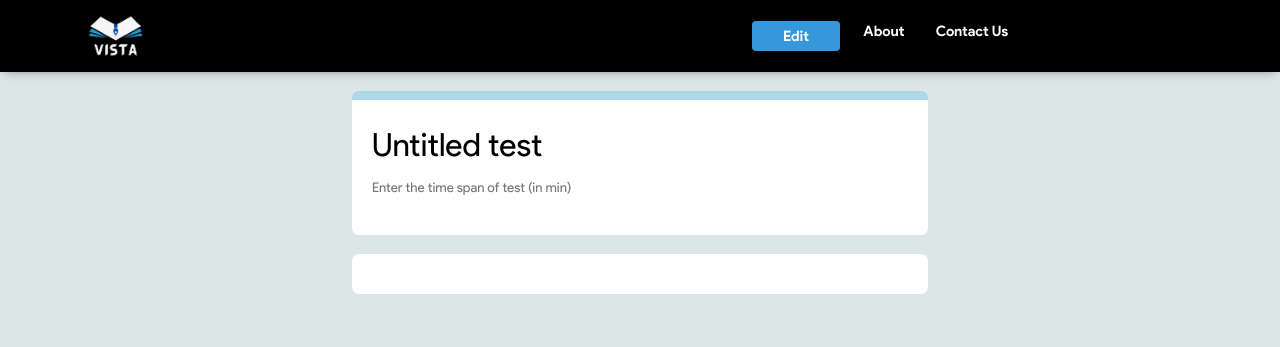
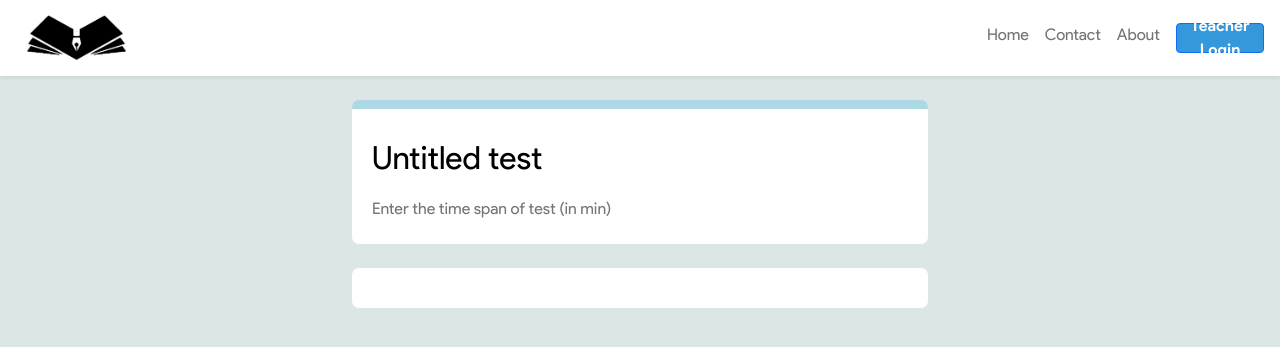
Before and after one commit to karanmandve/VISTA, a Flask app: page /show_test/index.html in a window 1280 px wide. Shown: the top 347 px of the page. Run offline with Flask 3, Linux system fonts and the light colour scheme; data comes from the database, SQL or seed files in the repository; data that the repository does not hold is empty.

Commit message:
added nuvbar to every page

```diff
--- a/app.py
+++ b/app.py
@@ -147,7 +147,7 @@ def homepage():
 
 @app.route("/about")
 def aboutpage():
-    return render_template("about_index.html")
+    return render_template("about.html")
 
 
 @app.route("/teacher-login", methods=["GET", "POST"])
@@ -470,6 +470,5 @@ def printChange():
 
 
 
-
 if __name__ == "__main__":
-    app.run()
+    app.run(debug=True)
--- a/templates/Dashboard_for_teachers/show-test.html
+++ b/templates/Dashboard_for_teachers/show-test.html
@@ -5,25 +5,24 @@
     <meta charset="UTF-8">
     <meta http-equiv="X-UA-Compatible" content="IE=edge">
     <meta name="viewport" content="width=device-width, initial-scale=1.0">
+
+    <!-- BOOTSTRAP    -->
+    <link href="https://cdn.jsdelivr.net/npm/bootstrap@5.2.2/dist/css/bootstrap.min.css" rel="stylesheet" integrity="sha384-Zenh87qX5JnK2Jl0vWa8Ck2rdkQ2Bzep5IDxbcnCeuOxjzrPF/et3URy9Bv1WTRi" crossorigin="anonymous">
+
     <link rel="shortcut icon" href="../../static/favicon/favicon-96x96.png" type="image/x-icon">
     <link rel="stylesheet" href="../../static/css/create_test.css">
-    <link rel="stylesheet" href="../../static/css/navbar.css">
     <link rel="stylesheet" href="https://cdnjs.cloudflare.com/ajax/libs/font-awesome/4.7.0/css/font-awesome.min.css">
     <link rel="stylesheet" href="//fonts.googleapis.com/css?family=Open+Sans:300,400,600&amp;lang=en.css" />
     <title>Test</title>
 </head>
 
 <body>
-    <div class="nav-wrapper">
-        <nav class="navbar">
-            <img src="../../static/logoblack.png" alt="Company Logo">
-            <ul class="nav no-search">
-                <li class="nav-item btn" id="btn_edit" onclick="edit()"><a>Edit</a></li>
-                <li class="nav-item"><a href="#">About</a></li>
-                <li class="nav-item"><a href="#">Contact Us</a></li>
-            </ul>
-        </nav>
-    </div>
+
+    <!-- NAVBAR -->
+
+    {% include 'header.html' %}
+
+
     <form action="../update_add_subject_questions" method="POST" id="form">
         {{ csrf.csrf_token }}
         <br>
--- a/templates/Teachers/teacher-login.html
+++ b/templates/Teachers/teacher-login.html
@@ -64,6 +64,11 @@
     <title>Document</title>
   </head>
   <body>
+
+    <!-- NAVBAR -->
+
+    {% include 'header.html' %}
+
     <div class="container">
       <div class="panda">
         <div class="ear"></div>
--- /dev/null
+++ b/templates/header.html
@@ -0,0 +1,35 @@
+<!-- NAVBAR -->
+<nav class="navbar bg-white navbar-expand-lg shadow-sm pt-1 pb-1">
+    <img src="../static/new_img.png" class = "logo" style="width:10%; padding-left: 2%;">
+    <!-- <img src="../static/vista_img.png" class = "logo" style="width:150px; padding:10px 20px"> -->
+    <!-- <a class="navbar-brand ms-3" href="index.html">Vista</a> -->
+    <button class="navbar-toggler me-2" type="button" data-bs-toggle="collapse" data-bs-target="#navbarSupportedContent" aria-controls="navbarSupportedContent" aria-expanded="false" aria-label="Toggle navigation">
+      <span class="navbar-toggler-icon"></span>
+    </button>
+    <div class="collapse navbar-collapse me-2" id="navbarSupportedContent">
+      <ul class="navbar-nav ms-auto menu-item">
+        {% if current_user.is_authenticated %}
+          <li class="nav-item">
+              <a href="{{ url_for('logout') }}" class="nav-link menu">Logout</a>
+          </li>
+          <li class="nav-item">
+            <a href="{{ url_for('dashboard') }}" class="nav-link menu">Dashboard</a>
+        </li>
+          {% endif %}
+          <li class="nav-item">
+              <a class="nav-link menu">Home</a>
+          </li>
+          <li class="nav-item">
+              <a class="nav-link menu">Contact</a>
+          </li>
+          <li class="nav-item menu">
+              <a href="/about" class="nav-link menu">About</a>
+          </li>
+          {% if not current_user.is_authenticated %}
+          <li class="nav-item">
+              <a href="{{ url_for('teacher') }}" class="nav-link"><div class="btn btn-primary">Teacher Login</div></a>
+          </li>
+          {% endif %}
+      </ul>
+  </div>
+</nav>
```
Also changed, not shown: templates/Dashboard_for_teachers/create_test.html (+18 -3 lines), templates/Dashboard_for_teachers/dashboard.html (+18 -3 lines), templates/Dashboard_for_teachers/show-active-test.html (+13 -3 lines), templates/index.html (+6 -4 lines), templates/about.html (renamed from templates/about_index.html).
